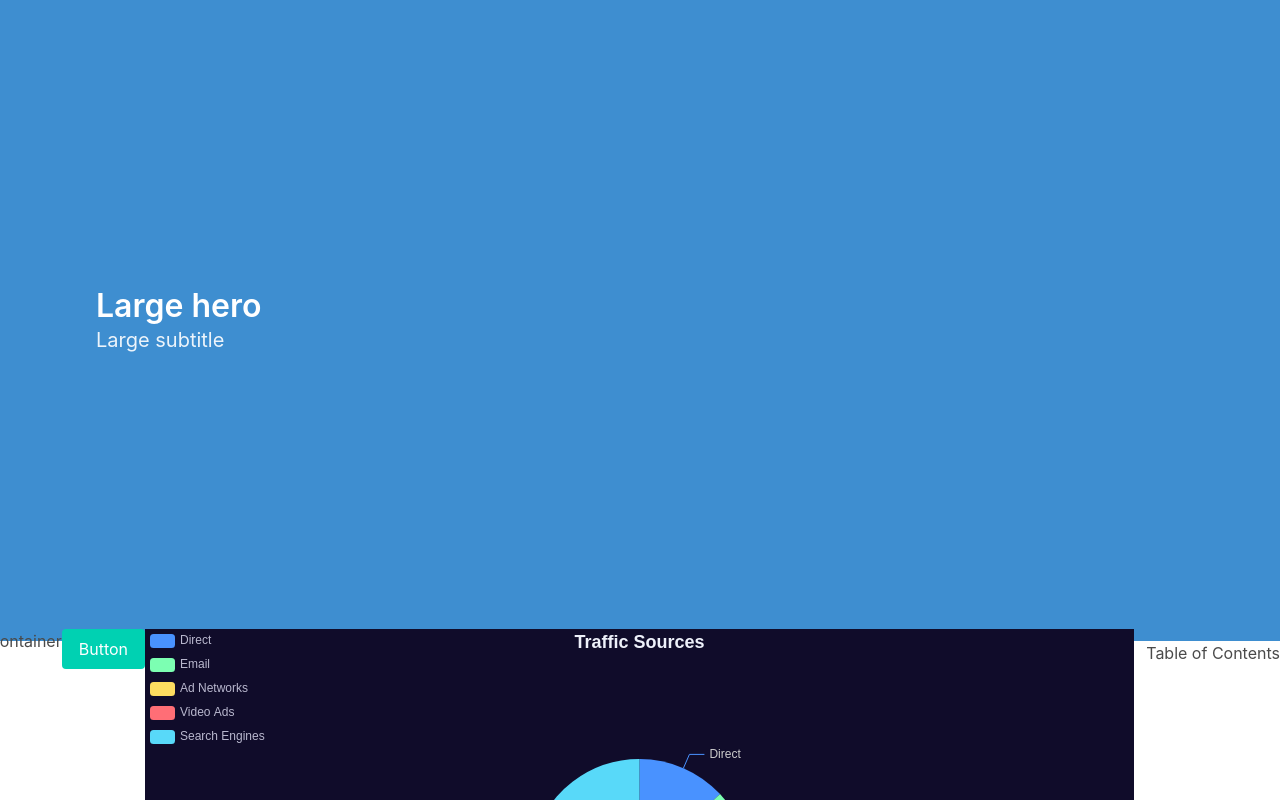
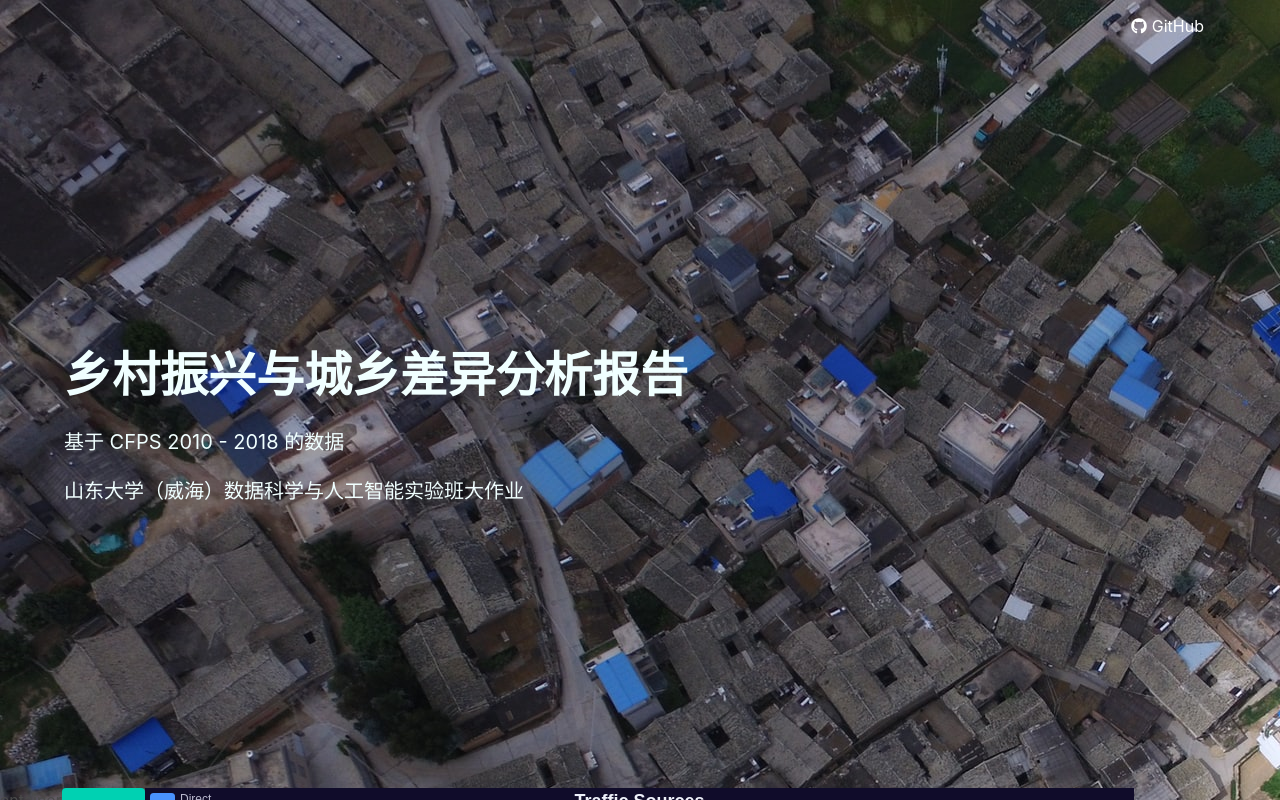
Before and after one commit to lie-flat/cfps-report, a Vue app: page / in a window 1280 px wide. Shown: the top 800 px of the page. Built offline with nearby package versions, Linux system fonts and the light colour scheme.

Commit message:
Implement header.

```diff
--- a/src/components/Header.vue
+++ b/src/components/Header.vue
@@ -1,24 +1,74 @@
 <template>
-  <section class="hero is-large is-info">
+  <section id="header" class="hero is-fullheight">
+    <div class="hero-head">
+      <nav class="navbar">
+        <div class="container">
+          <div class="navbar-end">
+            <a class="navbar-item">
+              <font-awesome-icon :icon="['fab', 'github']"/>
+              <span style="margin-left: 0.3em;">GitHub</span>
+            </a>
+          </div>
+        </div>
+      </nav>
+    </div>
     <div class="hero-body">
-      <p class="title">
-        Large hero
-      </p>
-      <p class="subtitle">
-        Large subtitle
-      </p>
+      <div class="container">
+        <p class="title">
+          乡村振兴与城乡差异分析报告
+        </p>
+        <p class="subtitle">
+          基于 CFPS 2010 - 2018 的数据
+        </p>
+        <p class="subtitle">山东大学（威海）数据科学与人工智能实验班大作业</p>
+      </div>
     </div>
+    <div class="hero-foot"></div>
   </section>
 </template>
 
 <script>
 import {defineComponent} from "vue";
+import {library} from "@fortawesome/fontawesome-svg-core";
+import {faGithub} from "@fortawesome/free-brands-svg-icons";
+
+library.add(faGithub);
 
 export default defineComponent({
   name: "Header",
 });
 </script>
 
-<style scoped>
+<style lang="scss" scoped>
+#header {
+  background-image: url("../assets/header-bg.jpg");
+  background-attachment: fixed;
+  color: azure !important;
+  $header-title-color: azure;
 
+  & a {
+    color: white;
+    &:hover {
+      background-color: #ffffff23;
+    }
+  }
+
+  & > .hero-body > .container {
+    flex-direction: column;
+    text-align: left;
+    justify-content: center;
+    align-items: flex-start;
+
+    & > .title {
+      color: $header-title-color;
+      font-size: 3rem;
+      font-weight: bold;
+      margin-bottom: 3rem;
+    }
+
+    & > .subtitle {
+      color: $header-title-color;
+    }
+  }
+}
 </style>
```
Also changed, not shown: src/assets/header-bg.jpg (added), 1 other file (tests, documents, lock files or other folders).
